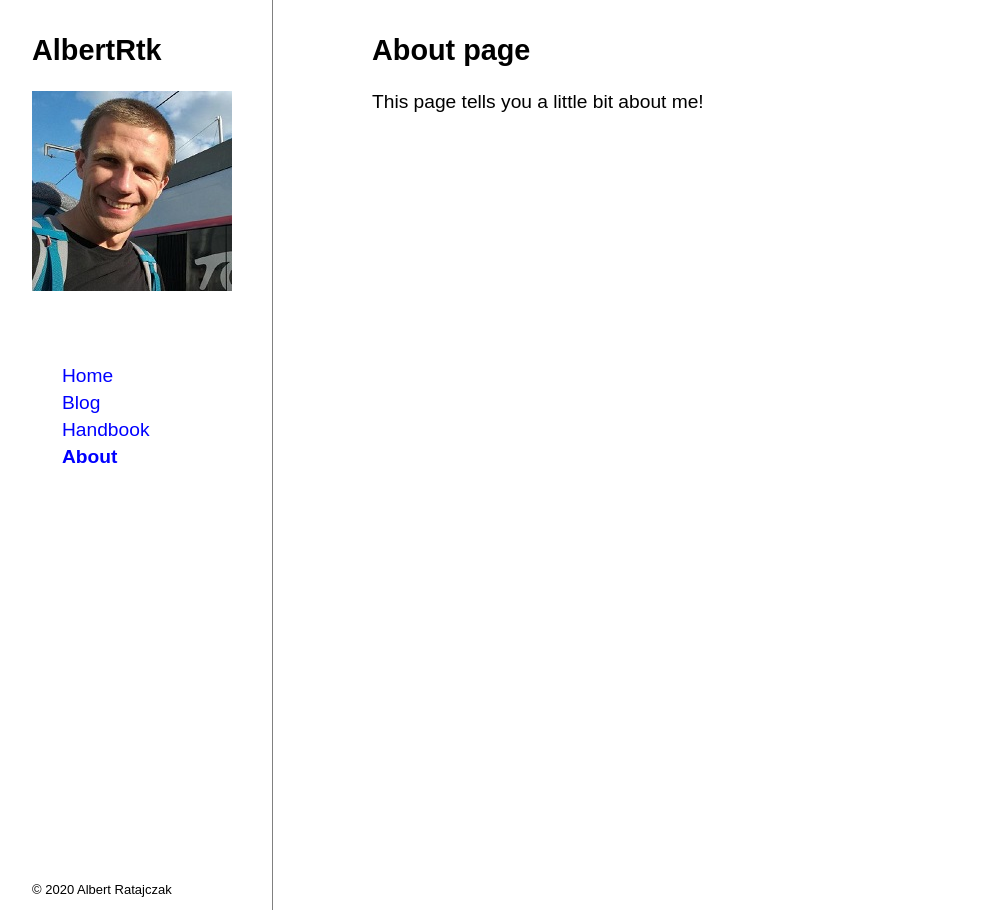
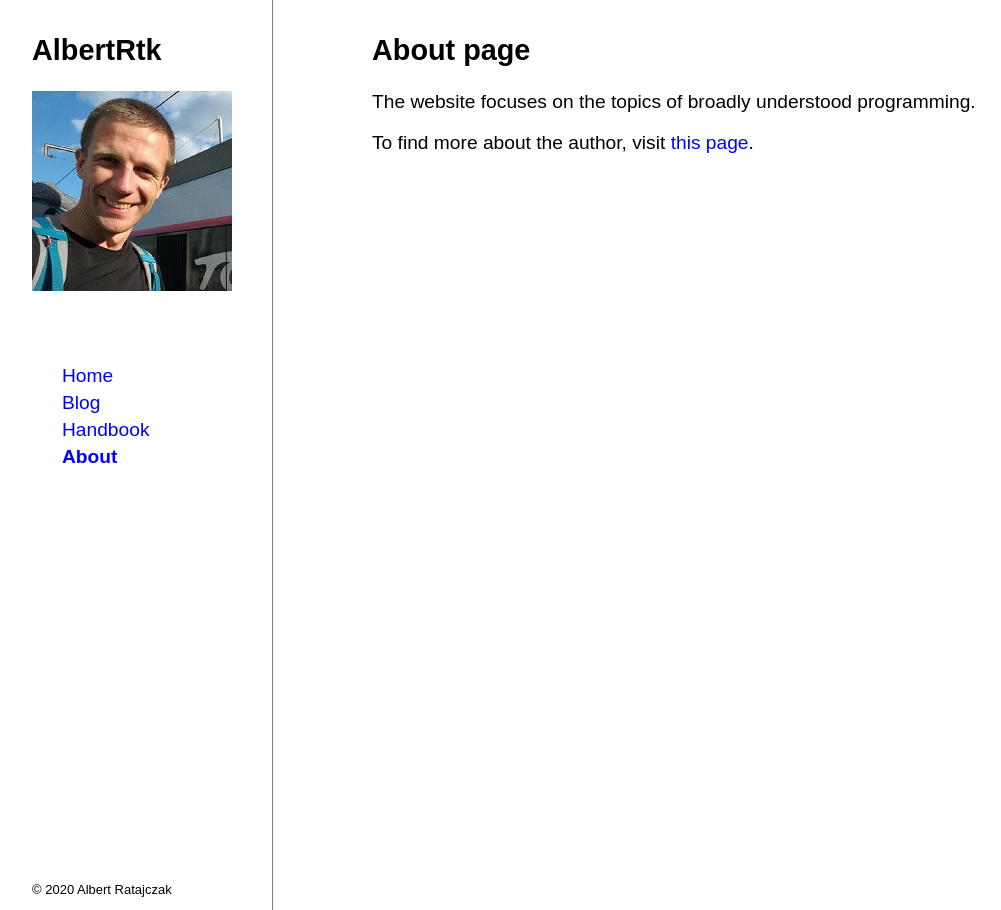
Before and after one commit to AlbertRtk/albertrtk.github.io, a Jekyll site: the page built from about.md, in a window 1280 px wide. Shown: the whole page, without its empty margins (28-1029 px from the left). Built offline with Jekyll 4.4.1, drawn with Linux system fonts in a browser that asks for light colours.

Commit message:
2020-08-18 post and about page update

```diff
--- a/about.md
+++ b/about.md
@@ -3,4 +3,6 @@ title: About
 ---
 # About page
 
-This page tells you a little bit about me!
+The website focuses on the topics of broadly understood programming.
+
+To find more about the author, visit [this page](/authors/albert.html).
```
Also changed, not shown: _posts/2020-08-16-Hello world.md (deleted, +0 -6 lines), _posts/2020-08-18-Hello,-world!.md (added, +13 -0 lines), 5 other files.
